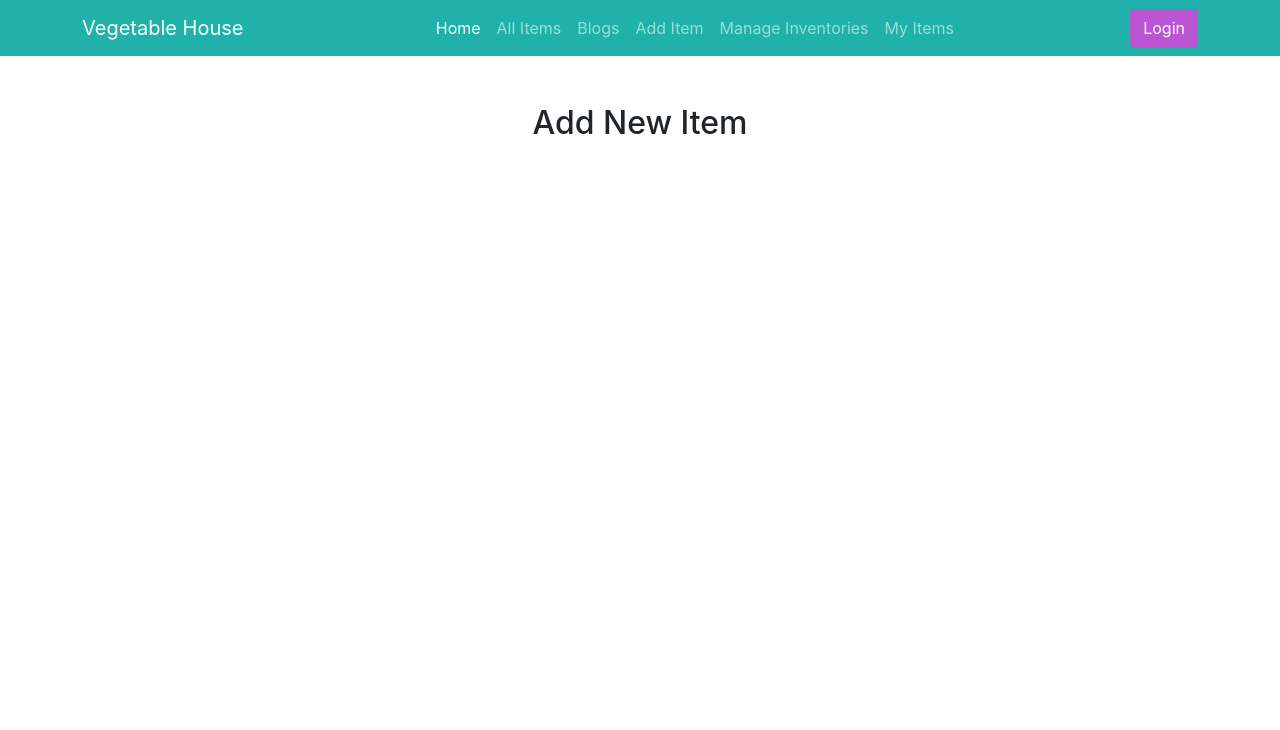
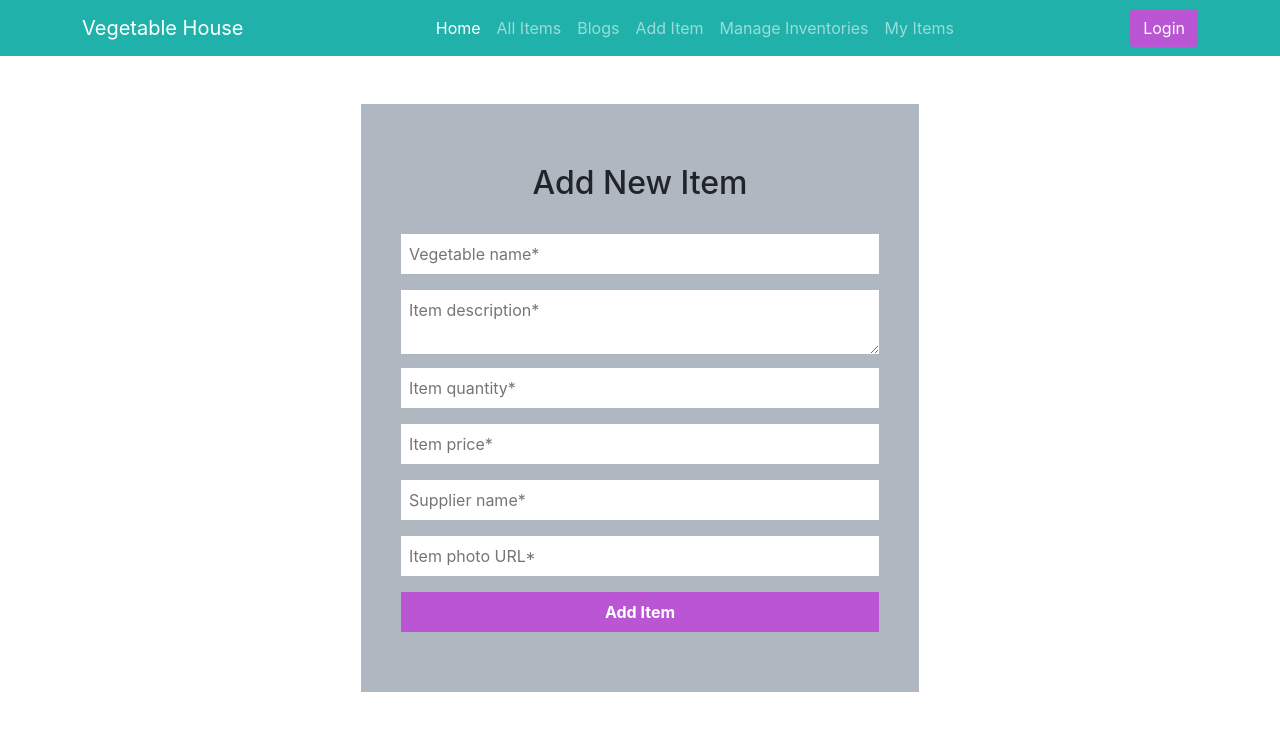
Before and after one commit to hnMurshed/warehouse-management-website-client, a React (Create React App) app: page /additem in a window 1280 px wide. Shown: the top 730 px of the page. Built offline with nearby package versions, Linux system fonts and the light colour scheme; no server answers.

Commit message:
add item page create form for adding item

```diff
--- /dev/null
+++ b/src/pages/AddItem/AddItem.css
@@ -0,0 +1,36 @@
+.form-container {
+    width: 50%;
+    background-color:rgba(112, 128, 144, 0.562);
+    padding: 60px 40px;
+}
+.form-container input {
+    padding: 8px;
+    border: none;
+}
+.form-container textarea {
+    padding: 8px;
+    border: none;
+}
+.form-container input[type="submit"] {
+    background-color: mediumorchid;
+    color: white;
+    font-weight: bold;
+}
+
+@media only screen and (max-width: 912px) {
+    .form-container {
+        width: 60%;
+    }
+}
+
+@media only screen and (max-width: 768px) {
+    .form-container {
+        width: 70%;
+    }
+}
+
+@media only screen and (max-width: 576px) {
+    .form-container {
+        width: 100%;
+    }
+}
--- a/src/pages/AddItem/AddItem.js
+++ b/src/pages/AddItem/AddItem.js
@@ -1,9 +1,24 @@
 import React from 'react';
+import { useForm } from 'react-hook-form';
+import './AddItem.css';
 
 const AddItem = () => {
+    const { register, handleSubmit } = useForm();
+    const onSubmit = data => console.log(data);
     return (
         <div className='container my-5'>
-            <h2 className='text-center'>Add New Item</h2>
+            <div className='form-container mx-auto'>
+                <h2 className='text-center mb-4'>Add New Item</h2>
+                <form onSubmit={handleSubmit(onSubmit)}>
+                    <input className='w-100 mt-2' type='text' placeholder='Vegetable name*' {...register("name")} required />
+                    <textarea className='w-100 mt-3' type='text' placeholder='Item description*' {...register("description")} required />
+                    <input className='w-100 mt-2' type='number' placeholder='Item quantity*' {...register("quantity")} required />
+                    <input className='w-100 mt-3' type='number' placeholder='Item price*' {...register("price")} required />
+                    <input className='w-100 mt-3' type='text' placeholder='Supplier name*' {...register("supplier")} required />
+                    <input className='w-100 mt-3' type='text' placeholder='Item photo URL*' {...register("img")} required />
+                    <input className='w-100 mt-3' type="submit" value='Add Item' />
+                </form>
+            </div>
         </div>
     );
 };
```
